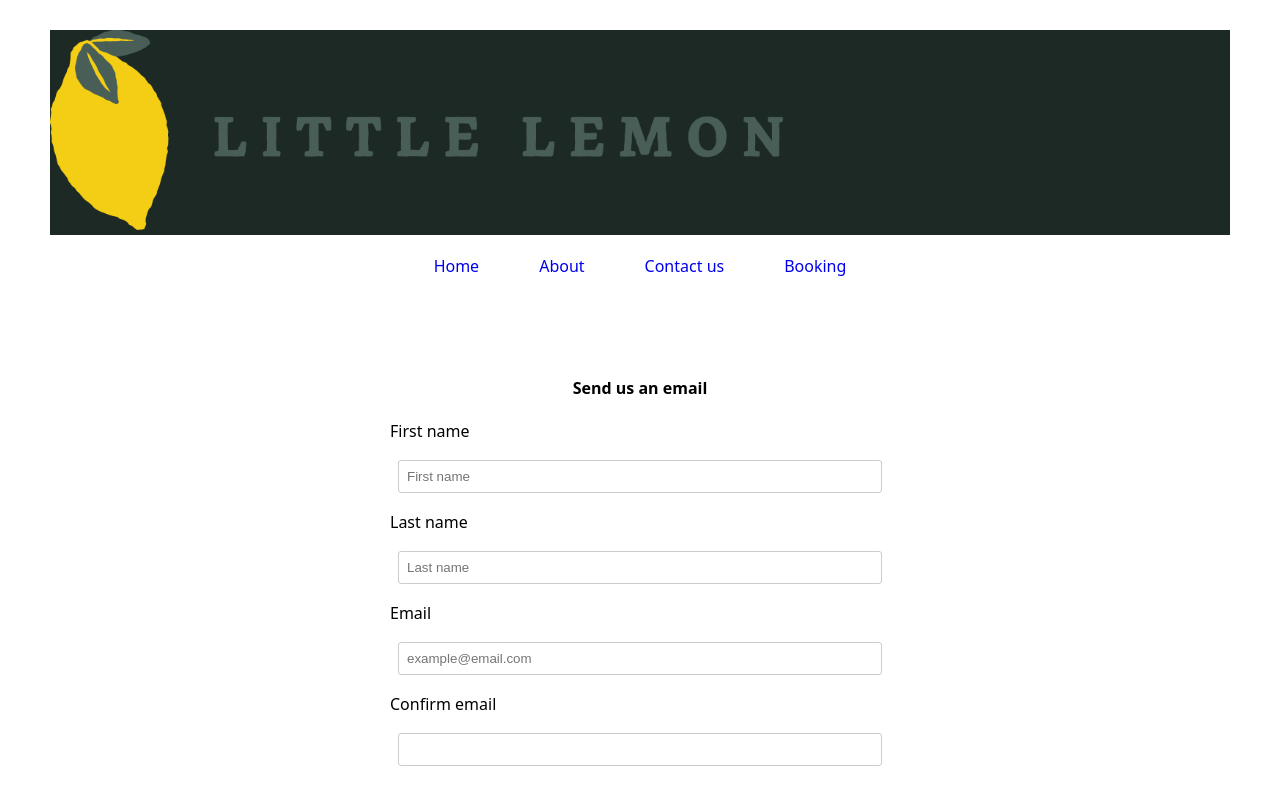
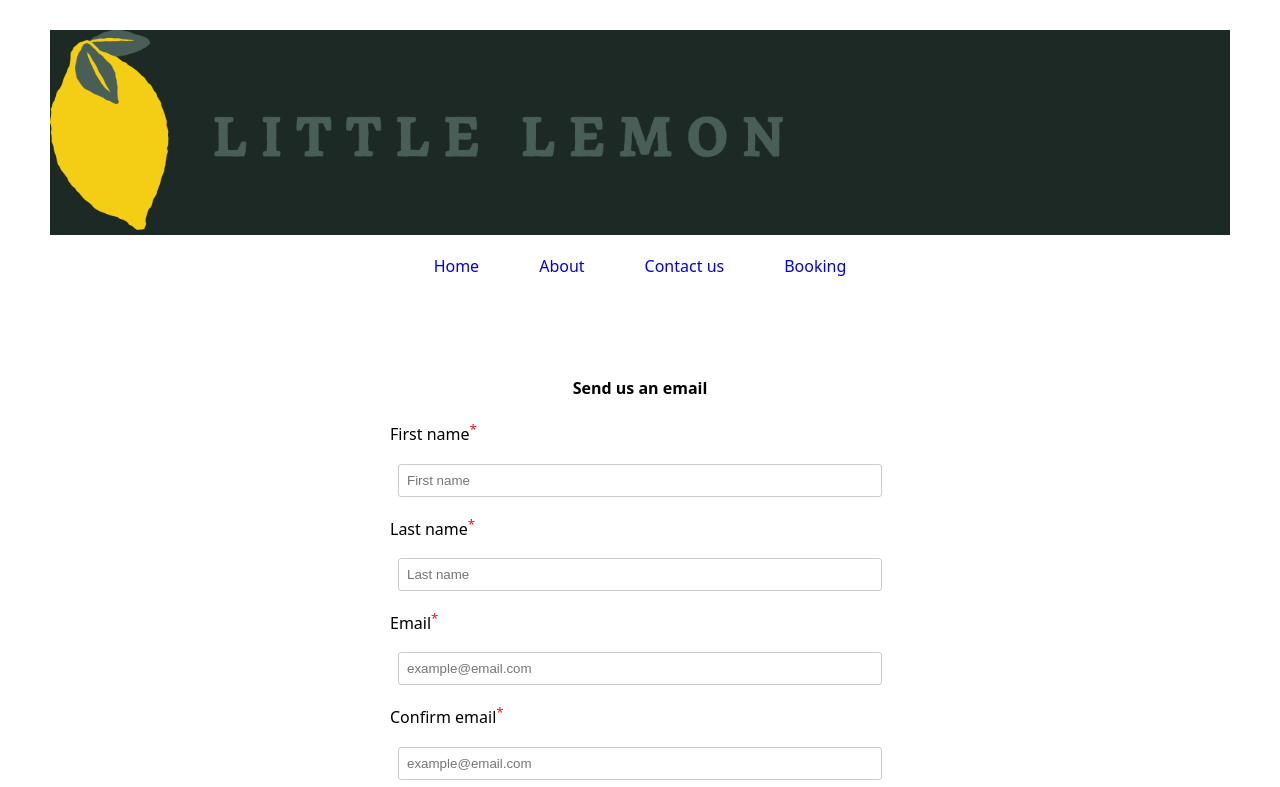
Before and after one commit to tahiruraf61/capstone, a React (Create React App) app: page /contact in a window 1280 px wide. Shown: the top 787 px of the page. Built offline with nearby package versions, Linux system fonts and the light colour scheme.

Commit message:
sup added

```diff
--- a/src/App.css
+++ b/src/App.css
@@ -96,6 +96,9 @@ body{
   gap: 10px;
   margin: auto;
 }
+sup{
+  color: #f41414;
+}
 .inputText{
   height: 200px;
   border: 1px solid #ccc;
--- a/src/Contact.js
+++ b/src/Contact.js
@@ -6,7 +6,7 @@ function Contact() {
     const [email, setEmail] = useState('');
     const [confirmEmail, setConfirmEmail] = useState('');
     const [message, setMessage] = useState('');
-    const [error, setError] = useState(null);
+
 
 
     const matchEmail = email !== confirmEmail;
@@ -34,7 +34,7 @@ function Contact() {
         <div className="form-container">
             <h4 style={{textAlign: 'center', marginTop: '100px'}}>Send us an email</h4>
             <form onSubmit={handleSubmit} className="form">
-                <label htmlFor="firstName">First name</label>
+                <label htmlFor="firstName">First name<sup>*</sup></label>
                 <input
                 type="text"
                 id="firstName"
@@ -45,7 +45,7 @@ function Contact() {
                 onChange={(e) => setFirstName(e.target.value)}
                 required
                 />
-                <label htmlFor="lastName">Last name</label>
+                <label htmlFor="lastName">Last name<sup>*</sup></label>
                 <input
                 type="text"
                 name="lastName"
@@ -56,7 +56,7 @@ function Contact() {
                 onChange={(e) => setLastName(e.target.value)}
                 required
                 />
-                <label htmlFor="email">Email</label>
+                <label htmlFor="email">Email<sup>*</sup></label>
                 <input
                 type={"email"}
                 name="email"
@@ -67,7 +67,7 @@ function Contact() {
                 onChange={(e) => setEmail(e.target.value)}
                 required
                 />
-                <label htmlFor="confirmEmail">Confirm email</label>
+                <label htmlFor="confirmEmail">Confirm email<sup>*</sup></label>
                 <input
                 type="email"
                 name="confirmEmail"
@@ -75,9 +75,10 @@ function Contact() {
                 id="confirmEmail"
                 className="formInput"
                 onChange={(e) => setConfirmEmail(e.target.value)}
+                placeholder="example@email.com"
                 required
                 />
-                <label htmlFor="message">Message</label>
+                <label htmlFor="message">Message<sup>*</sup></label>
                 <textarea
                 id="message"
                 name="message"
```
